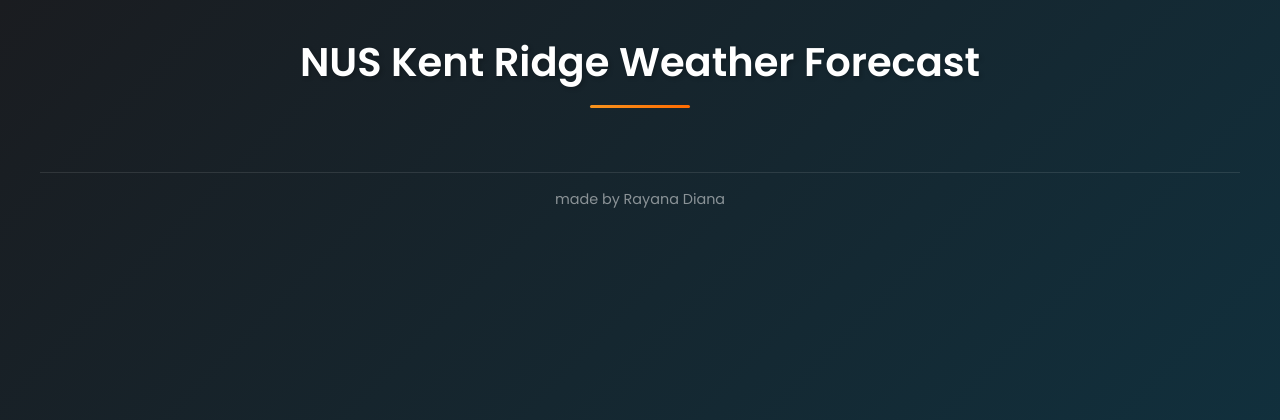
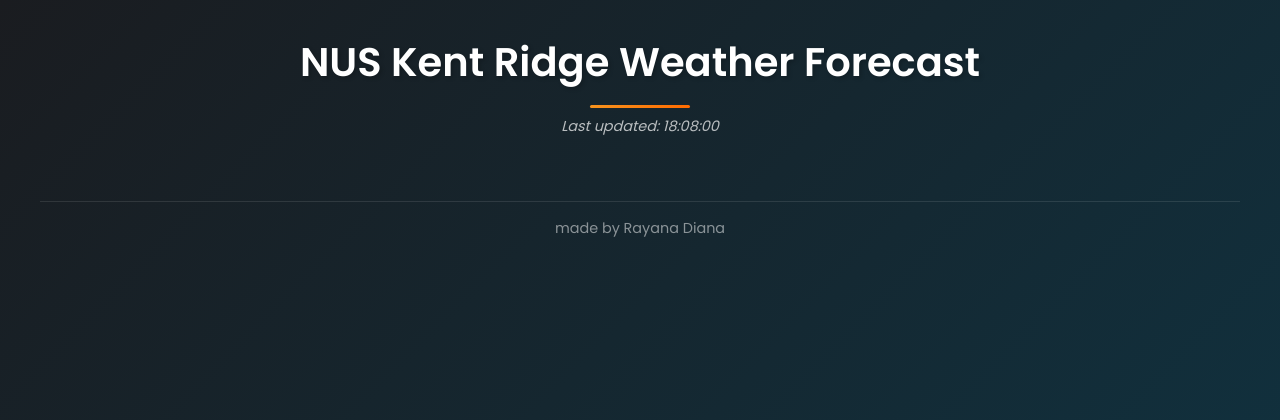
Before and after one commit to Raiaaa17/Weather-Forecast, a Flask app: page / in a window 1280 px wide. Shown: the top 420 px of the page. Run offline with Flask 3, Linux system fonts and the light colour scheme; data that the repository does not hold is empty.

Commit message:
feat: Add automatic weather updates every 3 hours

```diff
--- a/app.py
+++ b/app.py
@@ -1,15 +1,40 @@
 from flask import Flask, render_template, url_for
-from weather import get_weather
+from flask_apscheduler import APScheduler
+from weather import get_weather, update_weather
+from datetime import datetime
 
 app = Flask(__name__, static_folder='static')
+scheduler = APScheduler()
+
+# Scheduler configuration
+class Config:
+    SCHEDULER_API_ENABLED = True
+    SCHEDULER_TIMEZONE = "Asia/Singapore"
+
+app.config.from_object(Config())
+
+# Initialize scheduler
+scheduler.init_app(app)
+scheduler.start()
+
+# Schedule weather update every 3 hours
+@scheduler.task('interval', id='update_weather', hours=3, misfire_grace_time=900)
+def scheduled_weather_update():
+    update_weather()
+    print(f"Scheduled weather update completed at {datetime.now()}")
 
 @app.route('/')
 def index():
     weather_data = get_weather()
-    return render_template('index.html', weather_data=weather_data)
+    last_update = datetime.now().strftime("%H:%M:%S")
+    return render_template('index.html',
+                         weather_data=weather_data,
+                         last_update=last_update)
 
 # Vercel requires this
 app.debug = True
 
 if __name__ == '__main__':
+    # Initial weather update
+    update_weather()
     app.run(host='0.0.0.0', port=8000)
--- a/requirements.txt
+++ b/requirements.txt
@@ -2,3 +2,4 @@
 requests==2.31.0
 python-dotenv==1.0.0
 gunicorn==21.2.0
+Flask-APScheduler==1.13.1
--- a/static/css/style.css
+++ b/static/css/style.css
@@ -160,3 +160,11 @@
     font-size: 0.9rem;
     color: rgba(255, 255, 255, 0.5);
 }
+
+.last-update {
+    color: rgba(255, 255, 255, 0.7);
+    font-size: 0.9rem;
+    margin-top: 0.5rem;
+    text-align: center;
+    font-style: italic;
+}
--- a/templates/index.html
+++ b/templates/index.html
@@ -15,6 +15,7 @@
     <div class="container">
         <div class="header">
             <h1>NUS Kent Ridge Weather Forecast</h1>
+            <div class="last-update">Last updated: {{ last_update }}</div>
         </div>
         <div class="weather-grid">
             {% for date, times in weather_data.items() %}
--- a/weather.py
+++ b/weather.py
@@ -6,7 +6,12 @@
 # Load environment variables
 load_dotenv()
 
-def get_weather():
+# Global variable to store weather data
+cached_weather_data = None
+last_update_time = None
+
+def fetch_weather_data():
+    """Fetch fresh weather data from the API"""
     OWM_Endpoint = "https://api.openweathermap.org/data/2.5/forecast"
     API_KEY = os.getenv('OPENWEATHERMAP_API_KEY')
 
@@ -37,8 +42,25 @@
             dic[formatted_date] = {}
         if formatted_time not in dic[formatted_date]:
             dic[formatted_date][formatted_time] = []
-        dic[formatted_date][formatted_time].extend([weather, temp])  # Add temperature to the data
+        dic[formatted_date][formatted_time].extend([weather, temp])
 
     return dic
 
+def update_weather():
+    """Update the cached weather data"""
+    global cached_weather_data, last_update_time
+    try:
+        cached_weather_data = fetch_weather_data()
+        last_update_time = datetime.now()
+        print(f"Weather data updated at {last_update_time}")
+    except Exception as e:
+        print(f"Error updating weather data: {e}")
+
+def get_weather():
+    """Get weather data from cache or fetch new data if needed"""
+    global cached_weather_data
+    if cached_weather_data is None:
+        update_weather()
+    return cached_weather_data
+
 get_weather()
```
